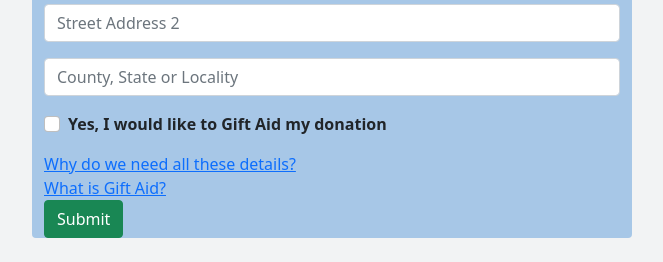
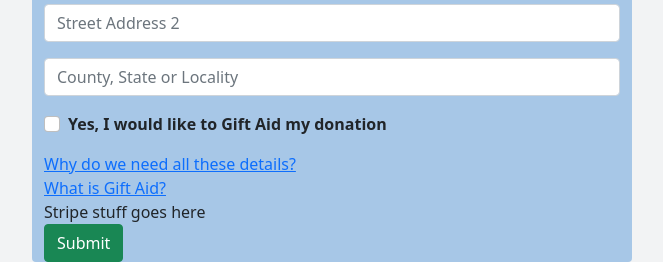
Before and after one commit to James-VT/MS4_White_Whale_Fundraising, a Django app: page /donations/ in a window 1280 px wide. Shown: the part 1250-1512 px from the top of the page, without its empty margins (308-971 px from the left). Before the commit the page ends 1488 px from the top, so only its background shows below. Run offline with Django 3.2, Linux system fonts and the light colour scheme; some libraries are stand-ins or nearby versions.

Commit message:
Added placeholder for stripe features

```diff
--- a/donations/templates/donations/donation_form.html
+++ b/donations/templates/donations/donation_form.html
@@ -85,6 +85,10 @@
                         </div>
                     </fieldset>
 
+                    <div>
+                        Stripe stuff goes here
+                    </div>
+
                     <input type="submit" value="Submit" class="btn btn-success">
 
                     <!-- <div>
--- a/donations/views.py
+++ b/donations/views.py
@@ -19,7 +19,7 @@ from .models import Donation
 # It will be responsible for processing either POST (when form is submitted), or GET (when user
 # visits the page to see the form)
 def add_donation(request):
-    """ View for taking payment """
+    """ View for taking payment and saving the donation to the database """
 
     if request.method == 'POST':
         # So this is what the view should do when form is submitted (POSTed)
@@ -40,6 +40,7 @@ def add_donation(request):
             print(type(donation_selectors))
             donation_total = int(request.POST['donation_selectors'])
             print(donation_total)
+            print(type(donation_total))
         # form_data is what we can use to populate an instance of the DonationForm
         form_data = {
             'title': request.POST['title'],
```
